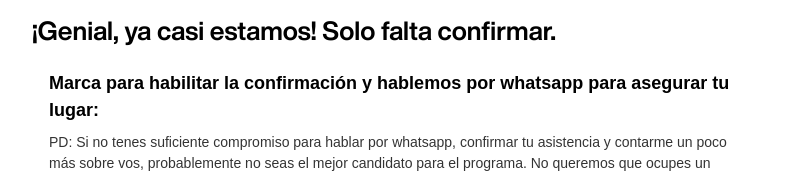
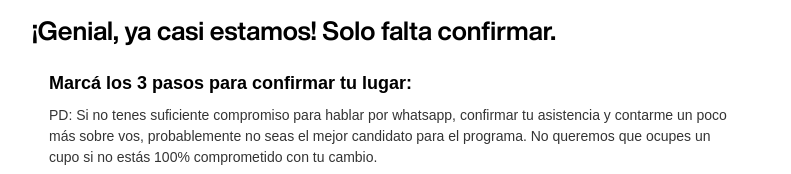
Before and after one commit to tomascosta2/manu-nunez, a Next.js app: page /pages/thankyou in a window 1280 px wide. Shown: the part 502-676 px from the top of the page, without its empty margins (244-1035 px from the left). Built offline with nearby package versions, Linux system fonts and the light colour scheme.

Commit message:
Checklist thankyou: 'Marcá los 3 pasos para confirmar tu lugar'

```diff
--- a/src/app/pages/thankyou/page.tsx
+++ b/src/app/pages/thankyou/page.tsx
@@ -199,7 +199,7 @@ export default function ThankYou() {
         {/* Checklist de compromiso */}
         <div className="rounded-xl border p-4 bg-white mb-4">
           <p className="font-semibold text-[18px] mb-2 text-black">
-            Marca para habilitar la confirmación y hablemos por whatsapp para asegurar tu lugar:
+            Marcá los 3 pasos para confirmar tu lugar:
           </p>
           <p className="text-[14px] text-black/80 mb-4">
             PD: Si no tenes suficiente compromiso para hablar por whatsapp, confirmar tu asistencia y contarme un poco más sobre vos, probablemente no seas el mejor candidato para el programa. No queremos que ocupes un cupo si no estás 100% comprometido con tu cambio.
@@ -288,7 +288,7 @@ export default function ThankYou() {
         {/* Checklist de compromiso */}
         {/* <div className="rounded-xl border p-4 bg-white mt-8">
           <p className="font-semibold text-[18px] mb-2 text-black">
-            Marca para habilitar la confirmación y asegurar tu lugar:
+            Marcá los 3 pasos para confirmar tu lugar:
           </p>
           <p className="text-[14px] text-black/80 mb-4">
             Esto nos ayuda a asegurarnos de que solo personas realmente comprometidas ocupen los cupos limitados.
```
